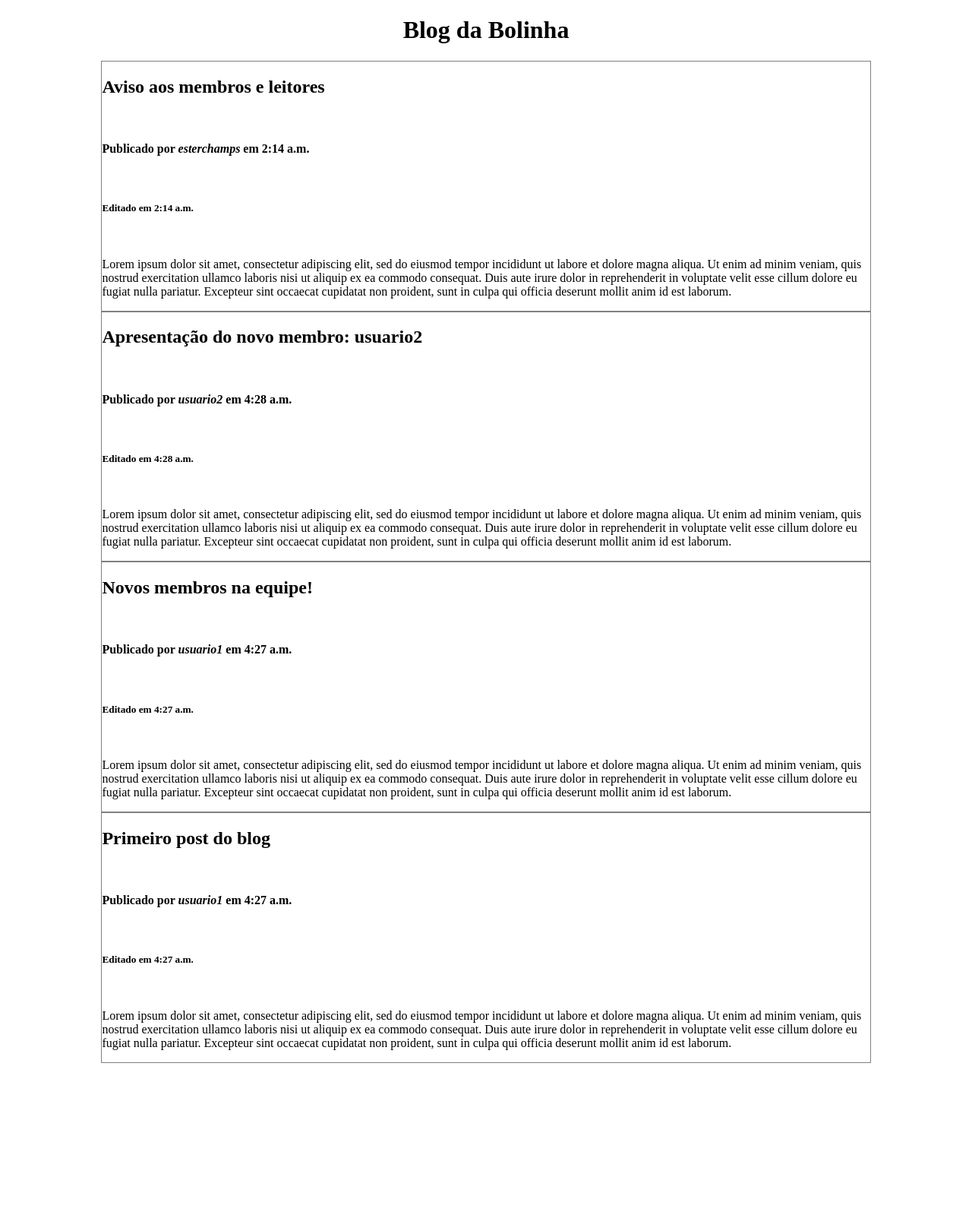
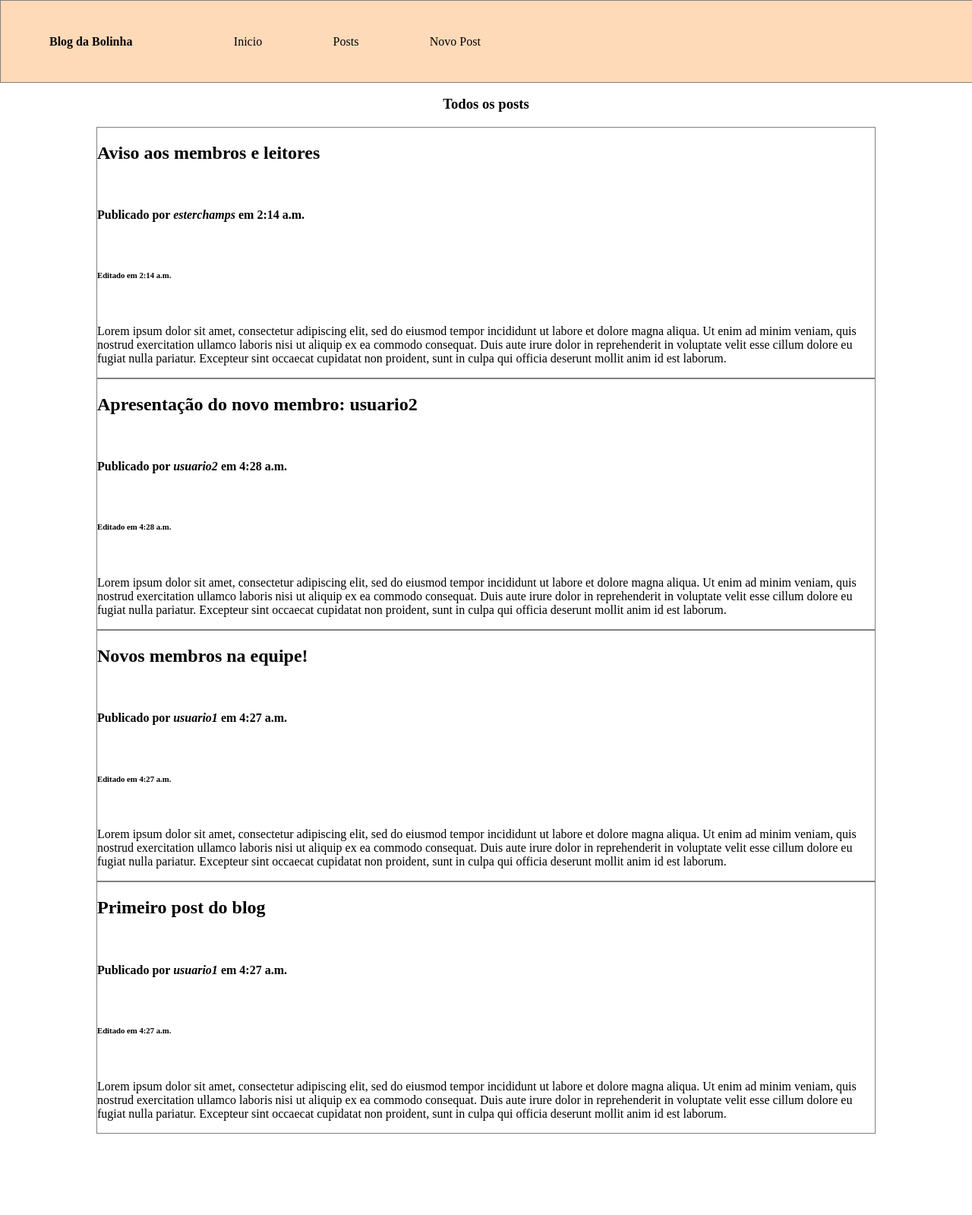
Before and after one commit to CapacitarEcompCuscuz2-0/ester-blog, a Django app: page /posts/allposts in a window 1280 px wide. Shown: the whole page at 76% size. Before the commit the page ends 1399 px from the top, so only its background shows below. Run offline with Django 3.2, Linux system fonts and the light colour scheme; data comes from the database, SQL or seed files in the repository.

Commit message:
templates melhorados

```diff
--- a/templates/core/teste.html
+++ b/templates/core/teste.html
@@ -3,7 +3,6 @@
     <body>
         <p>Estamos na teste :D</p>
         <!--              app:nome da path-->
-        <a href="{% url 'core:index' %}"><button>Inicio</button></a>
-        <a href="{% url 'core:musician' %}"><button>Musicos</button></a>
+        <a href="{% url 'core:index' %}"><button>Voltar</button></a>
     </body>
 </html>
--- a/templates/posts/allposts.html
+++ b/templates/posts/allposts.html
@@ -5,21 +5,42 @@
         <title>Posts</title>
     </head>
     <body>
-        <h1 class="musicos">Blog da Bolinha</h1>
-        <div class="musicos">
+        <div class="navbar">
+            <h4>Blog da Bolinha</h4>
+            <ul id="menu">
+                <li><a href="{% url 'posts:index' %}">Inicio</a></li>
+                <li><a href="{% url 'posts:allposts' %}">Posts</a></li>
+                <li><a href="{% url 'posts:createapost' %}">Novo Post</a></li>
+            </ul>
+        </div>
+        <div id="conteudo">
+            <h3>Todos os posts</h3>
+            <div class="posts">
                 {% for post in posts %}
                     <div class="postagem">
                         <h2>{{post.title}}</h2><br>
                         <h4>Publicado por <i>{{post.author}}</i> em {{post.post_date}}</h4><br>
                         {% if post.post_date != post.last_edit %}
-                        <h5>Editado em {{post.last_edit}}</h5><br>
+                            <h6>Editado em {{post.last_edit}}</h6><br>
                         {% endif %}
                         <p>{{post.text}}</p>
                     </div>
                 {% endfor %}
             </div>
+        </div>
         <style>
-            .musicos{
+            body{
+                margin: 0;
+                width: 100%;
+            }
+            #conteudo{
+                padding-top: 13.4vh;
+                padding-bottom: 13.4vh;
+                display: flex;
+                flex-direction: column;
+                align-items: center;
+            }
+            .posts{
                 display: flex;
                 flex-direction: column-reverse;
                 align-items: center;
@@ -28,6 +49,30 @@
                 width: 80%;
                 border: 1px solid gray;
             }
+            .navbar{
+                width: 100%;
+                height: 13.4vh;
+                padding-left: 5vw;
+                padding-right: 5vw;
+                position: fixed;
+                top: 0;
+                border: 1px solid gray;
+                background-color: peachpuff;
+                display: flex;
+                flex-direction: row;
+                align-items: center;
+            }
+            #menu{
+                width: 40%;
+                list-style-type: none;
+                display: flex;
+                flex-direction: row;
+                justify-content: space-evenly;
+            }
+            #menu li a:active, a:visited, a:hover, a:link{
+                color: black;
+                text-decoration: none;
+            }
         </style>
     </body>
 </html>
--- a/templates/posts/createapost.html
+++ b/templates/posts/createapost.html
@@ -5,7 +5,7 @@
         <title>Novo post</title>
     </head>
     <body>
-        <h3>Novo post - Blog da Bolinha</h3>
+        <h4>Novo post - Blog da Bolinha</h4>
         <form action="" method="post" enctype="multipart/form-data">
             <!-- importado no settings.py -->
             {% csrf_token %}
--- a/templates/posts/index.html
+++ b/templates/posts/index.html
@@ -7,6 +7,6 @@
     <body>
         <p>Bem-vindo ao Blog :D</p>
         <a href="{% url 'posts:allposts' %}"><button>Ver Posts</button></a>
-        <a href="{% url 'posts:createapost' %}"><button>Criar Post</button></a>
+        <a href="{% url 'core:index' %}"><button>Voltar</button></a>
     </body>
 </html>
```
Also changed, not shown: templates/core/musico.html (+4 -3 lines). Lines whose indentation alone changed are shown as unchanged.
